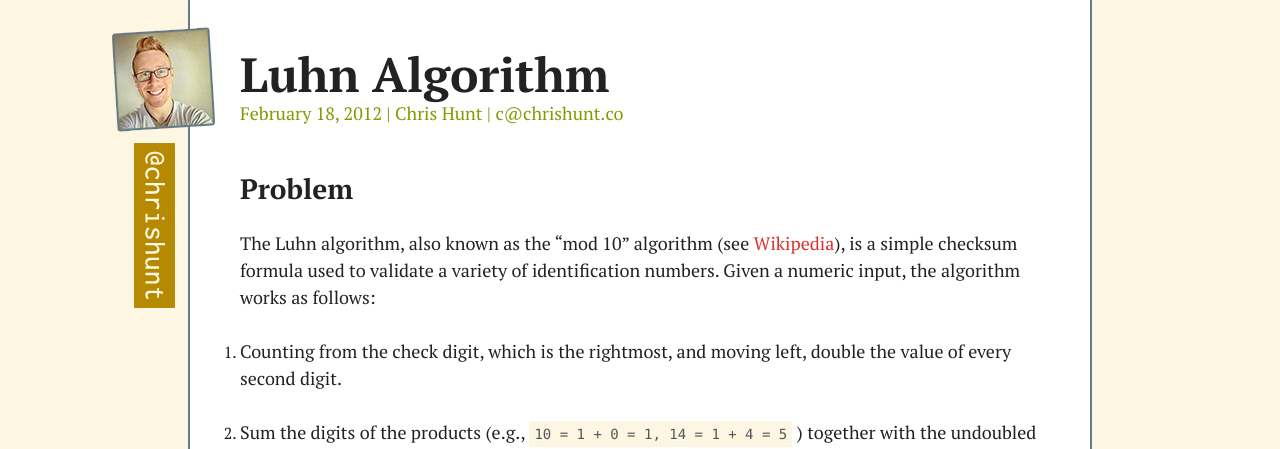
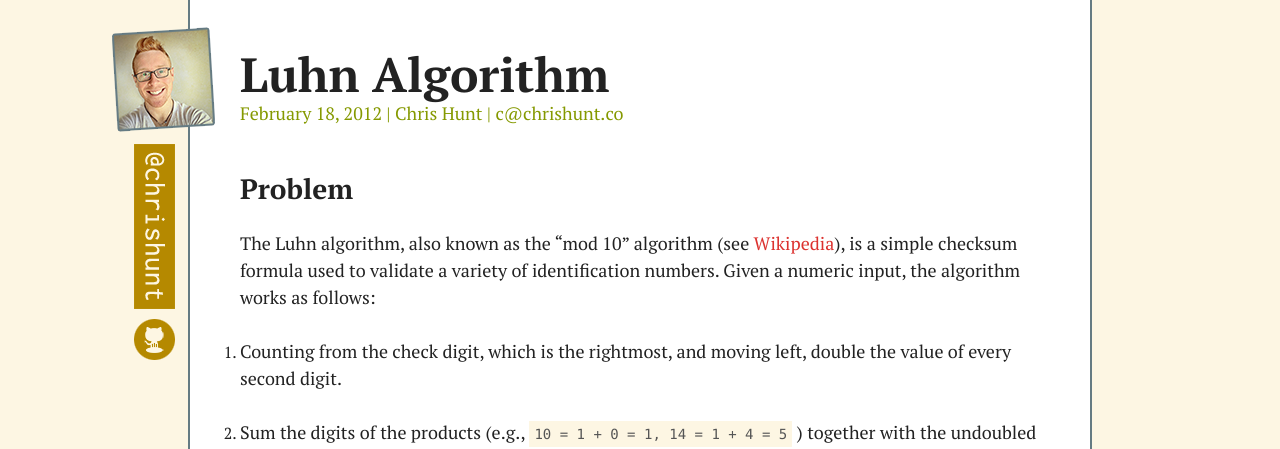
Before and after one commit to chrishunt/b, a Jekyll site: the page built from index.html, in a window 1280 px wide. Shown: the top 449 px of the page. Built offline with Jekyll 4.4.1, drawn with Linux system fonts in a browser that asks for light colours.

Commit message:
Add twitter and github links

```diff
--- a/_includes/header.html
+++ b/_includes/header.html
@@ -10,6 +10,15 @@
   <body>
     <div id='container'>
       <div id='content'>
-        <a href='https://twitter.com/chrishunt'>
+
+        <a href='/b/'>
           <img id='avatar' alt='avatar' src='/b/images/avatar.png' />
         </a>
+
+        <a href='https://twitter.com/chrishunt' target='_blank'>
+          <img id='twitter' alt='twitter' src='/b/images/twitter.png' />
+        </a>
+
+        <a href='https://github.com/huntca' target='_blank'>
+          <img id='github' alt='github' src='/b/images/github.png' />
+        </a>
--- a/stylesheets/main.css
+++ b/stylesheets/main.css
@@ -21,71 +21,64 @@
   font-size: 14px;
 }
 
-/* line 21, ../_sass/main.scss */
+/* line 20, ../_sass/main.scss */
 h1, h2, h3 {
   text-rendering: optimizelegibility;
   font-weight: bold;
 }
-/* line 24, ../_sass/main.scss */
+/* line 23, ../_sass/main.scss */
 h1 a, h2 a, h3 a {
   color: #222;
 }
-/* line 26, ../_sass/main.scss */
+/* line 25, ../_sass/main.scss */
 h1 a:hover, h2 a:hover, h3 a:hover {
   color: #555;
 }
 
-/* line 30, ../_sass/main.scss */
+/* line 29, ../_sass/main.scss */
 h1 {
   font-size: 48px;
   line-height: 48px;
 }
 
-/* line 35, ../_sass/main.scss */
+/* line 34, ../_sass/main.scss */
 h2 {
   font-size: 28px;
   line-height: 28px;
   margin-bottom: 27px;
 }
 
-/* line 41, ../_sass/main.scss */
+/* line 40, ../_sass/main.scss */
 h3 {
   font-weight: normal;
   font-size: 28px;
   line-height: 28px;
 }
 
-/* line 47, ../_sass/main.scss */
+/* line 46, ../_sass/main.scss */
 p {
   font-size: 18px;
   line-height: 27px;
   margin-bottom: 27px;
 }
 
-/* line 53, ../_sass/main.scss */
+/* line 52, ../_sass/main.scss */
 a {
   color: #dc322f;
   text-decoration: none;
 }
-/* line 56, ../_sass/main.scss */
+/* line 55, ../_sass/main.scss */
 a:hover {
   color: #dc5654;
 }
 
-/* line 59, ../_sass/main.scss */
-#avatar {
-  position: absolute;
-  top: 25px;
-  left: -80px;
-}
-
-/* line 65, ../_sass/main.scss */
+/* line 62, ../_sass/main.scss */
 #container {
   margin: 0 auto;
   width: 1070px;
 }
 
-/* line 70, ../_sass/main.scss */
+/* line 67, ../_sass/main.scss */
 #content {
   margin: 0 auto;
   position: relative;
@@ -97,36 +90,65 @@
   border-bottom: 2px solid #657b83;
 }
 
-/* line 81, ../_sass/main.scss */
+/* line 82, ../_sass/main.scss */
+#avatar, #twitter, #github {
+  position: absolute;
+}
+
+/* line 87, ../_sass/main.scss */
+#twitter:hover, #github:hover {
+  -moz-opacity: 0.9;
+  opacity: 0.9;
+}
+
+/* line 90, ../_sass/main.scss */
+#avatar {
+  top: 25px;
+  left: -80px;
+}
+
+/* line 91, ../_sass/main.scss */
+#twitter {
+  top: 144px;
+  left: -56px;
+}
+
+/* line 92, ../_sass/main.scss */
+#github {
+  top: 319px;
+  left: -56px;
+}
+
+/* line 98, ../_sass/main.scss */
 .post {
   padding-bottom: 30px;
   margin-bottom: 30px;
   border-bottom: 10px dashed #eee;
 }
 
-/* line 87, ../_sass/main.scss */
+/* line 104, ../_sass/main.scss */
 .archive {
   font-size: 28px;
   text-align: center;
 }
 
-/* line 92, ../_sass/main.scss */
+/* line 109, ../_sass/main.scss */
 .date {
   color: #859900;
   font-size: 18px;
   margin-top: 2px;
   margin-bottom: 48px;
 }
-/* line 97, ../_sass/main.scss */
+/* line 114, ../_sass/main.scss */
 .date a {
   color: #859900;
 }
-/* line 99, ../_sass/main.scss */
+/* line 116, ../_sass/main.scss */
 .date a:hover {
   color: #8d9943;
 }
 
-/* line 103, ../_sass/main.scss */
+/* line 120, ../_sass/main.scss */
 .slim {
   margin-bottom: 0;
 }
```
Also changed, not shown: _sass/main.scss (+23 -6 lines), images/avatar.png, images/github.png (added), images/twitter.png (added), 4 other files.
